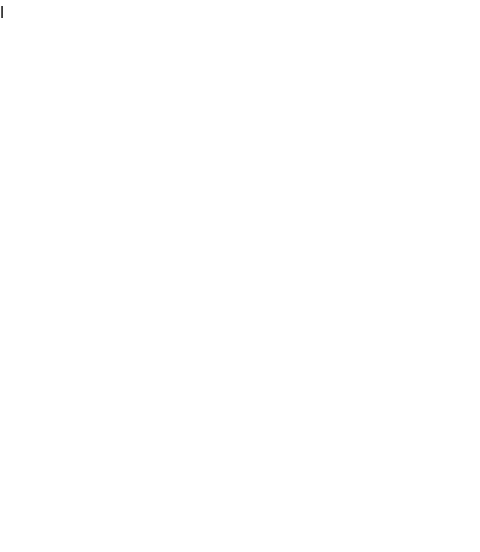
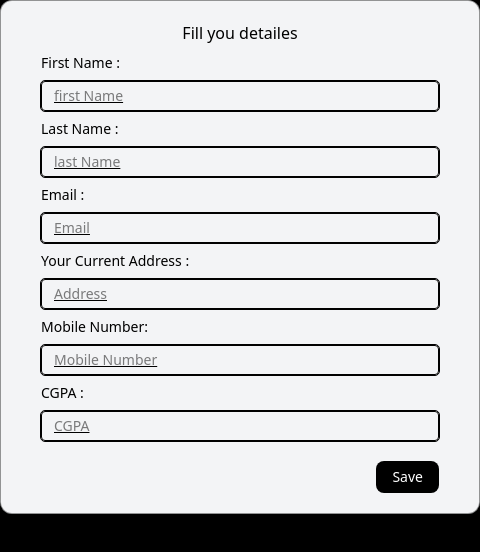
Before and after one commit to GauravShambharkar/Form_Genie, a browser extension: page popup.html in a window 400 px wide. Shown: the whole page, 480 px wide, since content can reach past the window. Drawn offline with nearby package versions, Linux system fonts and the light colour scheme.

Commit message:
Add manifest and popup structure for Auto Form Filler extension

```diff
--- a/popup.html
+++ b/popup.html
@@ -6,6 +6,66 @@
     <script src="https://cdn.jsdelivr.net/npm/@tailwindcss/browser@4"></script>
     <title>Document</title>
   </head>
-  <body></body>
+  <body class="w-full h-screen margnin-0 bg-black" >
+    <div
+      class="w-120 px-10 py-5 rounded-xl bg-gray-100 border shadow-xl border-black/40 flex flex-col gap-2"
+    >
+      <div class="flex justify-center items-center">
+        <h1 class="font-medium">Fill you detailes</h1>
+      </div>
+      <h2 class="text-sm font-medium">First Name :</h2>
+      <input
+        class="underline rounded-sm border-1 outline text-sm px-3 py-1"
+        type="text"
+        id="name"
+        placeholder="first Name"
+      />
+      <h2 class="text-sm font-medium">Last Name :</h2>
+      <input
+        class="underline rounded-sm border-1 outline text-sm px-3 py-1"
+        type="text"
+        id="name"
+        placeholder="last Name"
+      />
+      <h2 class="text-sm font-medium">Email :</h2>
+      <input
+        class="underline rounded-sm border-1 outline text-sm px-3 py-1"
+        type="email"
+        id="email"
+        placeholder="Email"
+      />
+      <h2 class="text-sm font-medium">Your Current Address :</h2>
+      <input
+        class="underline rounded-sm border-1 outline text-sm px-3 py-1"
+        type="text"
+        id="address"
+        placeholder="Address"
+      />
+
+      <h2 class="text-sm font-medium">Mobile Number:</h2>
+      <input
+        class="underline rounded-sm border-1 outline text-sm px-3 py-1"
+        type="text"
+        id="phone"
+        placeholder="Mobile Number"
+      />
+      <h2 class="text-sm font-medium">CGPA :</h2>
+      <input
+        class="underline rounded-sm border-1 outline text-sm px-3 py-1"
+        type="text"
+        id="cgpa"
+        placeholder="CGPA"
+      />
+
+      <div class="w-full mt-3 flex justify-end">
+        <button
+          id="saveBtn"
+          class="inline-flex items-center justify-center py-1.5 px-4 rounded-lg bg-black text-white text-sm font-medium transition-colors hover:bg-neutral-800 focus-visible:outline-none focus-visible:ring-2 focus-visible:ring-ring focus-visible:ring-offset-2 disabled:pointer-events-none disabled:opacity-50"
+        >
+          Save
+        </button>
+      </div>
+    </div>
+    <script src="popup.js"></script>
+  </body>
 </html>
-l
```
Also changed, not shown: manifest.json.
